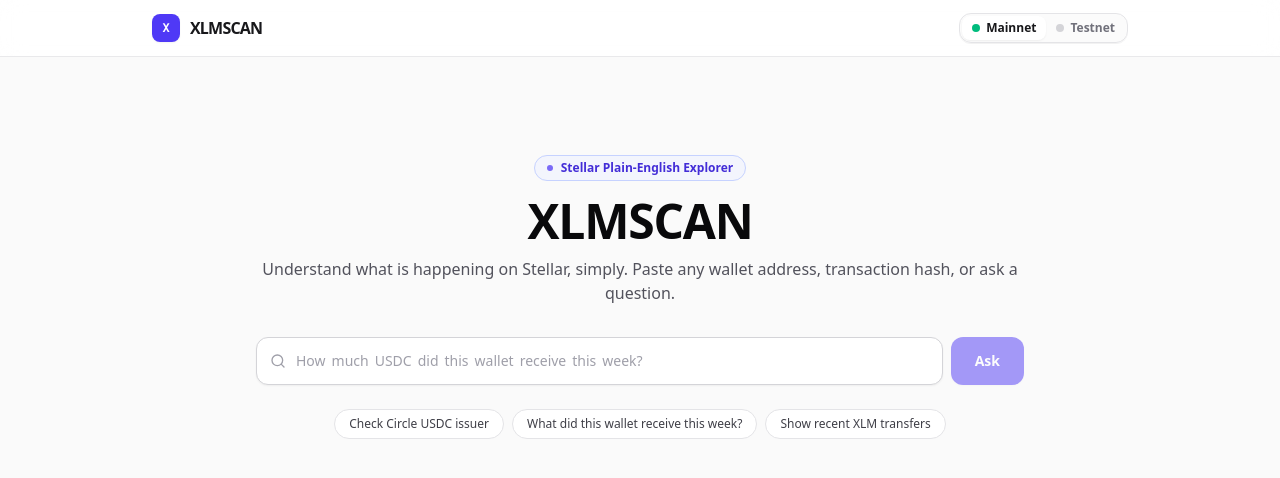
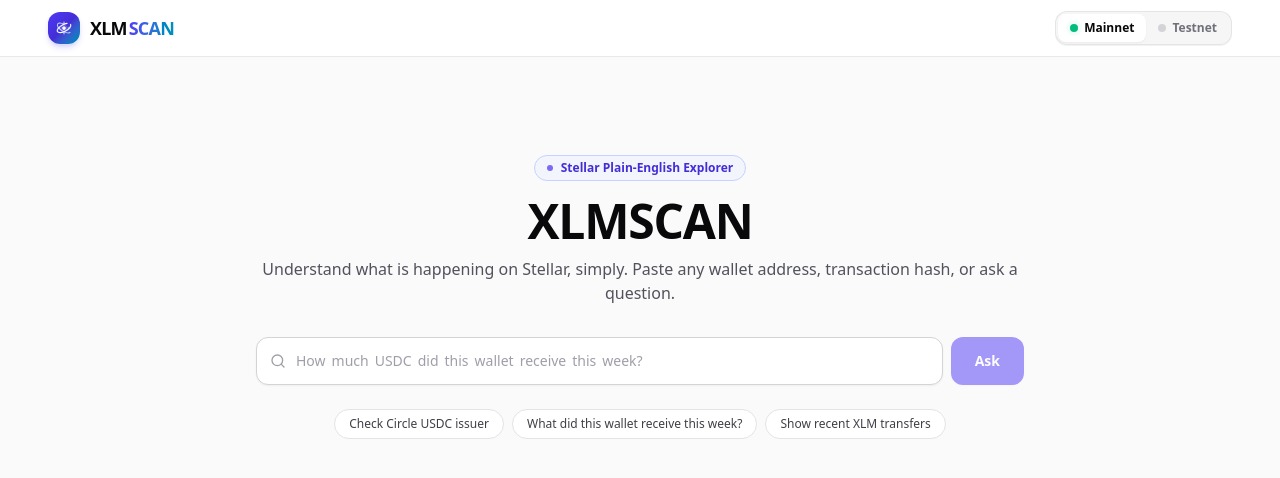
Before and after one commit to starkdevx/XlmScan-Friendly-Stellar-Block-Explorer, a Next.js app: page / in a window 1280 px wide. Shown: the top 478 px of the page. Built offline with nearby package versions, Linux system fonts and the light colour scheme.

Commit message:
feat(ui): align navbar elements to outer edges and add bespoke logo

```diff
--- a/components/Navbar.tsx
+++ b/components/Navbar.tsx
@@ -1,59 +1,145 @@
 "use client";
 
 import Link from "next/link";
-import { Globe } from "lucide-react";
 import { useNetwork } from "./NetworkContext";
-import type { StellarNetwork } from "@/lib/stellar/validation";
+
+function XlmScanLogo() {
+  return (
+    <div className="relative flex h-8 w-8 shrink-0 items-center justify-center rounded-xl bg-gradient-to-br from-indigo-600 via-indigo-700 to-cyan-600 p-1.5 shadow-md shadow-indigo-500/25 ring-1 ring-white/20 dark:shadow-indigo-950/50">
+      <svg
+        viewBox="0 0 32 32"
+        fill="none"
+        xmlns="http://www.w3.org/2000/svg"
+        className="h-full w-full"
+      >
+        <defs>
+          <linearGradient
+            id="xlm-orbit-grad"
+            x1="2"
+            y1="2"
+            x2="30"
+            y2="30"
+            gradientUnits="userSpaceOnUse"
+          >
+            <stop stopColor="#A5F3FC" />
+            <stop offset="0.5" stopColor="#FFFFFF" />
+            <stop offset="1" stopColor="#C7D2FE" />
+          </linearGradient>
+        </defs>
+
+        {/* Orbit Rings representing blockchain scanning & celestial orbit */}
+        <ellipse
+          cx="16"
+          cy="16"
+          rx="12"
+          ry="5.5"
+          transform="rotate(-28 16 16)"
+          stroke="url(#xlm-orbit-grad)"
+          strokeWidth="2"
+          strokeLinecap="round"
+          strokeDasharray="50 15"
+        />
+        <ellipse
+          cx="16"
+          cy="16"
+          rx="12"
+          ry="5.5"
+          transform="rotate(32 16 16)"
+          stroke="url(#xlm-orbit-grad)"
+          strokeWidth="1.6"
+          strokeOpacity="0.8"
+          strokeDasharray="40 20"
+        />
+
+        {/* Radiant Core Star */}
+        <circle cx="16" cy="16" r="3" fill="#FFFFFF" />
+        <circle
+          cx="16"
+          cy="16"
+          r="4.5"
+          stroke="#FFFFFF"
+          strokeOpacity="0.4"
+          strokeWidth="1"
+        />
+
+        {/* 4-point constellation sparkles */}
+        <path
+          d="M16 6.5V9.5M16 22.5V25.5M6.5 16H9.5M22.5 16H25.5"
+          stroke="#E0E7FF"
+          strokeWidth="1.5"
+          strokeLinecap="round"
+        />
+      </svg>
+    </div>
+  );
+}
 
 export function Navbar() {
   const { network, setNetwork } = useNetwork();
 
   return (
-    <header className="sticky top-0 z-30 border-b border-zinc-200/80 bg-white/85 backdrop-blur-md dark:border-zinc-800/80 dark:bg-zinc-950/85">
-      <div className="mx-auto flex h-14 max-w-5xl items-center justify-between px-4 sm:px-6">
+    <header className="sticky top-0 z-30 w-full border-b border-zinc-200/80 bg-white/90 backdrop-blur-md dark:border-zinc-800/80 dark:bg-zinc-950/90">
+      {/* Full width container: heading at start, network selection at right */}
+      <div className="flex h-14 w-full items-center justify-between px-4 sm:px-8 lg:px-12">
         <Link
           href="/"
-          className="flex items-center gap-2.5 text-sm font-bold tracking-tight text-zinc-900 transition hover:opacity-90 dark:text-zinc-100"
+          className="flex items-center gap-2.5 transition hover:opacity-95"
         >
-          <span className="inline-flex h-7 w-7 items-center justify-center rounded-lg bg-indigo-600 font-mono text-xs font-black text-white shadow-xs">
-            X
+          <XlmScanLogo />
+          <div className="flex items-center gap-0.5 tracking-tighter">
+            <span className="text-lg font-black text-zinc-950 dark:text-zinc-50">
+              XLM
             </span>
-          <span className="text-base font-black tracking-tighter">XLMSCAN</span>
+            <span className="text-lg font-black bg-gradient-to-r from-indigo-600 to-cyan-600 bg-clip-text text-transparent dark:from-indigo-400 dark:to-cyan-400">
+              SCAN
+            </span>
+          </div>
         </Link>
 
-        {/* Network switch in the top bar */}
-        <div className="flex items-center gap-2">
-          <div className="relative inline-flex items-center rounded-xl border border-zinc-200 bg-zinc-50/80 p-0.5 text-xs shadow-2xs dark:border-zinc-800 dark:bg-zinc-900/80">
+        {/* Network switch at top bar end */}
+        <div className="flex items-center gap-3">
+          <div className="relative inline-flex items-center rounded-xl border border-zinc-200/90 bg-zinc-100/80 p-0.5 text-xs shadow-2xs backdrop-blur-xs dark:border-zinc-800 dark:bg-zinc-900/80">
             <button
               type="button"
               onClick={() => setNetwork("mainnet")}
-              className={`inline-flex items-center gap-1.5 rounded-lg px-2.5 py-1 text-xs font-semibold transition ${
+              className={`inline-flex items-center gap-1.5 rounded-lg px-3 py-1.5 text-xs font-semibold transition ${
                 network === "mainnet"
-                  ? "bg-white text-zinc-900 shadow-xs dark:bg-zinc-800 dark:text-zinc-100"
+                  ? "bg-white text-zinc-950 shadow-xs dark:bg-zinc-800 dark:text-zinc-100"
                   : "text-zinc-500 hover:text-zinc-800 dark:text-zinc-400 dark:hover:text-zinc-200"
               }`}
             >
+              <span className="relative flex h-2 w-2">
+                {network === "mainnet" && (
+                  <span className="absolute inline-flex h-full w-full animate-ping rounded-full bg-emerald-400 opacity-75" />
+                )}
                 <span
-                className={`h-2 w-2 rounded-full ${
+                  className={`relative inline-flex h-2 w-2 rounded-full ${
                     network === "mainnet" ? "bg-emerald-500" : "bg-zinc-300 dark:bg-zinc-600"
                   }`}
                 />
+              </span>
               Mainnet
             </button>
+
             <button
               type="button"
               onClick={() => setNetwork("testnet")}
-              className={`inline-flex items-center gap-1.5 rounded-lg px-2.5 py-1 text-xs font-semibold transition ${
+              className={`inline-flex items-center gap-1.5 rounded-lg px-3 py-1.5 text-xs font-semibold transition ${
                 network === "testnet"
-                  ? "bg-white text-zinc-900 shadow-xs dark:bg-zinc-800 dark:text-zinc-100"
+                  ? "bg-white text-zinc-950 shadow-xs dark:bg-zinc-800 dark:text-zinc-100"
                   : "text-zinc-500 hover:text-zinc-800 dark:text-zinc-400 dark:hover:text-zinc-200"
               }`}
             >
+              <span className="relative flex h-2 w-2">
+                {network === "testnet" && (
+                  <span className="absolute inline-flex h-full w-full animate-ping rounded-full bg-amber-400 opacity-75" />
+                )}
                 <span
-                className={`h-2 w-2 rounded-full ${
+                  className={`relative inline-flex h-2 w-2 rounded-full ${
                     network === "testnet" ? "bg-amber-500" : "bg-zinc-300 dark:bg-zinc-600"
                   }`}
                 />
+              </span>
               Testnet
             </button>
           </div>
```
Lines whose indentation alone changed are shown as unchanged.
